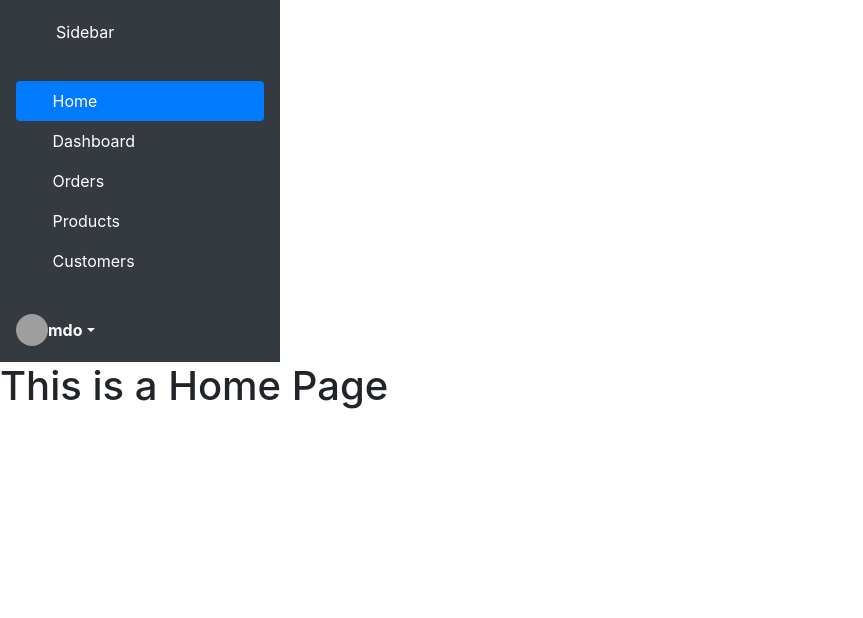
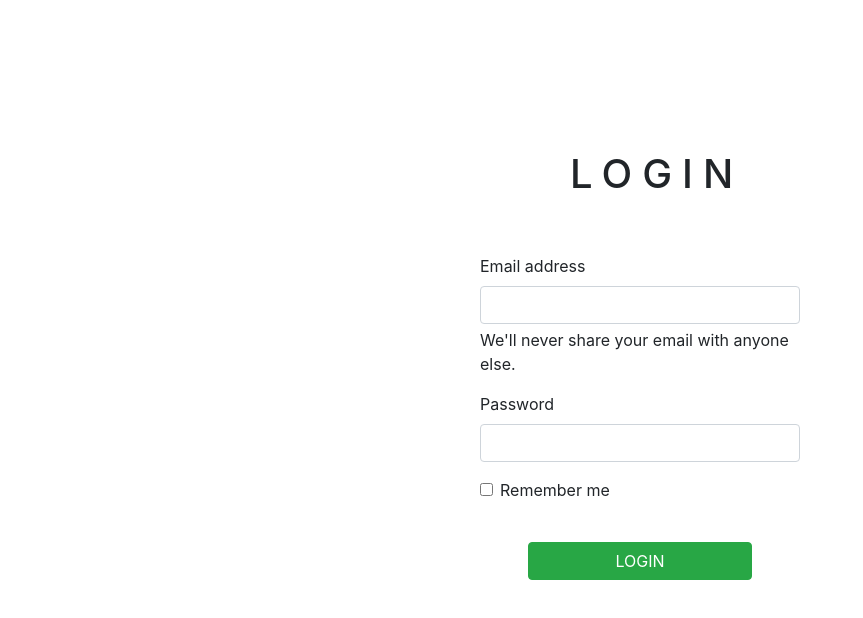
Before and after one commit to CherryMinguito/grading-system, a Nuxt app: page / in a window 1280 px wide. Shown: the top 618 px of the page, without its empty margins (0-863 px from the left). Built offline with nearby package versions, Linux system fonts and the light colour scheme; grey boxes are pictures that could not be loaded.

Commit message:
Update in dashboard

```diff
--- a/pages/contact_page.vue
+++ /dev/null
@@ -1,9 +0,0 @@
-<template>
-  <Home/>
-</template>
-
-<script>
-export default {
-  name: 'IndexPage'
-}
-</script>
--- /dev/null
+++ b/pages/dashboard.vue
@@ -0,0 +1,40 @@
+<template>
+    <div>
+        <link href="https://cdn.jsdelivr.net/npm/bootstrap@5.2.2/dist/css/bootstrap.min.css"
+        rel="stylesheet" integrity="sha384-Zenh87qX5JnK2Jl0vWa8Ck2rdkQ2Bzep5IDxbcnCeuOxjzrPF/et3URy9Bv1WTRi"
+        crossorigin="anonymous">
+        <title>Welcome</title>
+        <div class="pos-f-t">
+            <div class="collapse" id="navbarToggleExternalContent">
+                <div class="bg-dark p-4">
+                <h4 class="text-white">Collapsed content</h4>
+                <span class="text-muted">Toggleable via the navbar brand.</span>
+                </div>
+            </div>
+            <nav class="navbar navbar-dark bg-dark">
+                <button class="navbar-toggler" type="button" data-toggle="collapse" data-target="#navbarSupportedContent" aria-controls="navbarSupportedContent" aria-expanded="false" aria-label="Toggle navigation">
+    <span class="navbar-toggler-icon"></span>
+        </button>
+                <a class="navbar-brand" href="#">DASHBOARD</a>
+                <div class="collapse navbar-collapse" id="navbarSupportedContent"></div>li>
+                <div></div><div></div>
+                <router-link to="/">LOGOUT</router-link><br>
+            </nav>
+        </div>
+    </div>
+    <h4>Grading System</h4>
+    <div>
+        <h3>Grading System</h3>
+    </div>
+</template>
+
+<script>
+    export default{
+
+    }
+</script>
+<style>
+.btn{
+    margin-left: 1100px;
+}
+</style>
--- a/pages/index.vue
+++ b/pages/index.vue
@@ -1,5 +1,32 @@
 <template>
-  <Home/>
+  <div>
+  <link href="https://cdn.jsdelivr.net/npm/bootstrap@5.2.2/dist/css/bootstrap.min.css"
+      rel="stylesheet" integrity="sha384-Zenh87qX5JnK2Jl0vWa8Ck2rdkQ2Bzep5IDxbcnCeuOxjzrPF/et3URy9Bv1WTRi"
+      crossorigin="anonymous">
+      <title>Login Page</title>
+      <div class="box">
+          <div class="inside">
+              <h1 class="logo">LOGIN</h1><br><br>
+              <form class="container" method="POST" action="dashboard">
+                  <div class="mb-3">
+                      <label for="exampleInputEmail1" class="form-label">Email address</label>
+                      <input type="email" class="form-control" id="exampleInputEmail1" aria-describedby="emailHelp">
+                      <div id="emailHelp" class="form-text">We'll never share your email with anyone else.</div>
+                  </div>
+                  <div class="mb-3">
+                      <label for="exampleInputPassword1" class="form-label">Password</label>
+                      <input type="password" class="form-control" id="exampleInputPassword1">
+                  </div>
+                  <div class="mb-3 form-check">
+                      <input type="checkbox" class="form-check-input" id="exampleCheck1">
+                      <label class="form-check-label" for="exampleCheck1">Remember me</label>
+                  </div><br>
+                  <button type="submit" class="btn btn-success">LOGIN</button>
+              </form>
+          </div>
+
+  </div>
+  </div>
 </template>
 
 <script>
@@ -7,3 +34,22 @@ export default {
   name: 'IndexPage'
 }
 </script>
+<style>
+.box{
+    width: 100%;
+    height: 100%;
+}
+.inside{
+    width: 350px;
+    margin: auto;
+    padding-top: 150px;
+}
+.inside .logo{
+    margin-left: 30%;
+    letter-spacing: 10px;
+}
+.inside .btn{
+    margin-left: 15%;
+    width: 70%;
+}
+</style>
```
